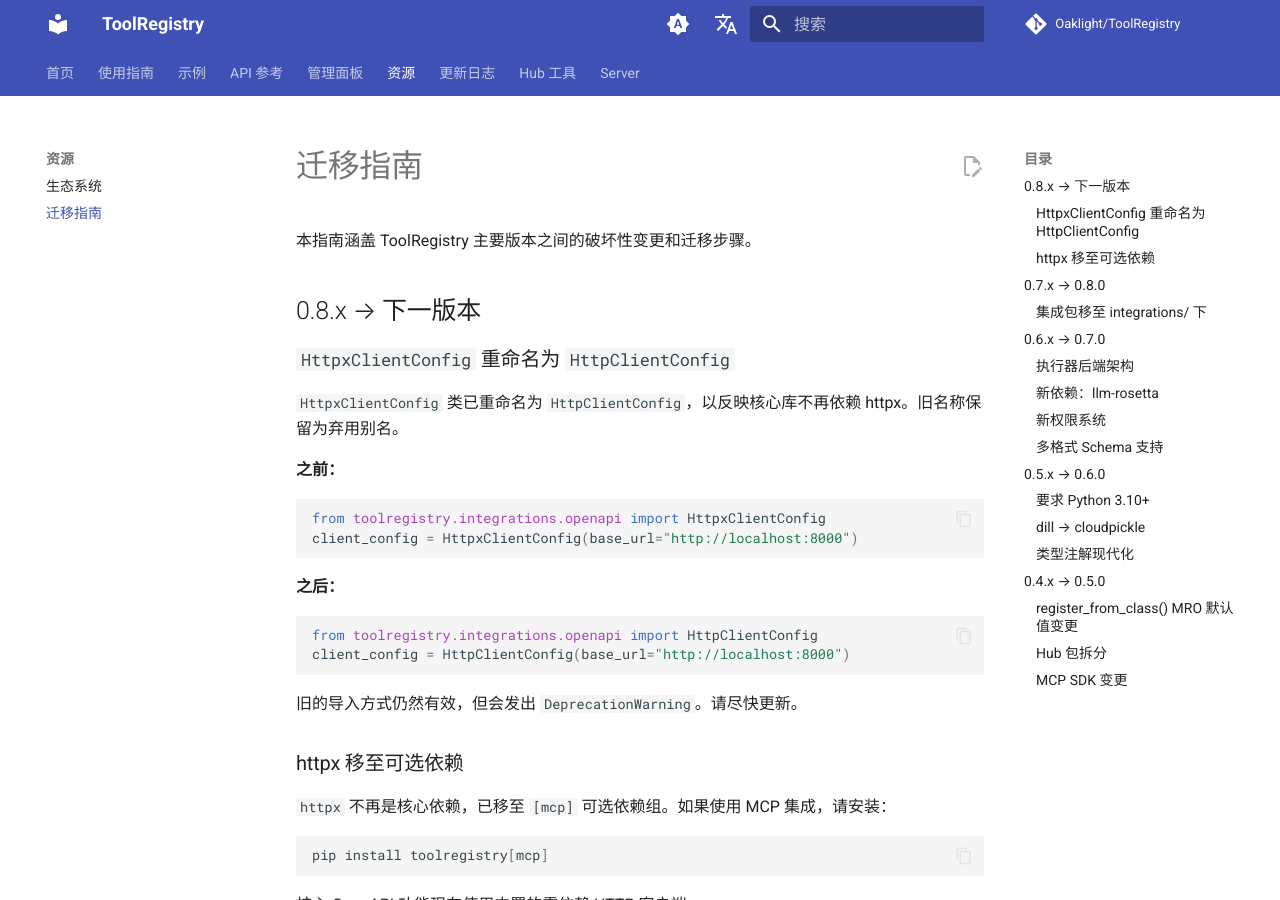
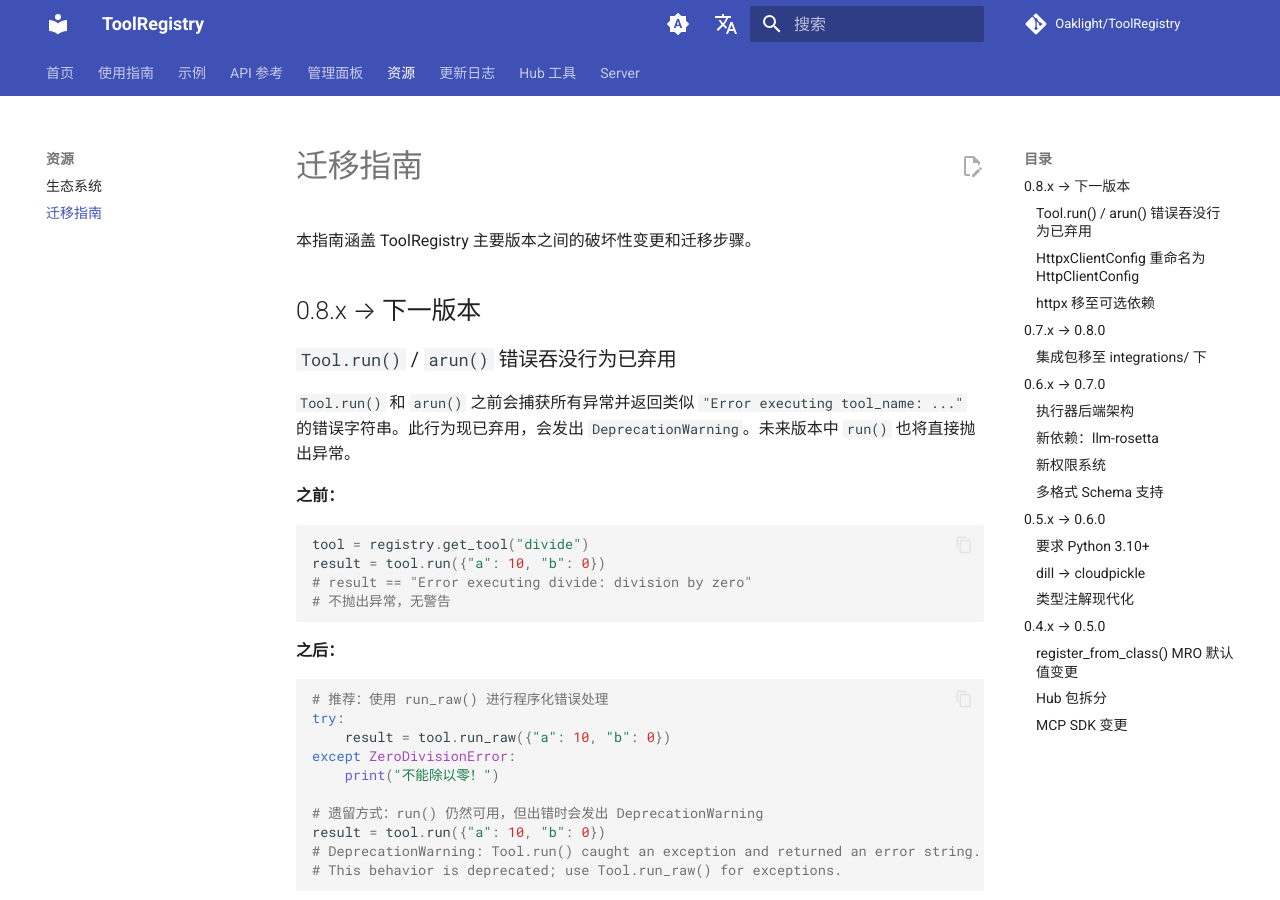
Before and after one commit to Oaklight/ToolRegistry, an MkDocs documentation site: the page built from docs/migration.md, in a window 1280 px wide and 900 px high. Built offline with MkDocs 1.6.1 and Material for MkDocs 9.7.7, drawn with Linux system fonts in a browser that asks for light colours; comment, search, counter and statistics services are not loaded.

Commit message:
docs: update for #129 (run_raw/arun_raw, TOOL_ERROR, structured error logging) and #128 (complex type tests)

````diff
--- a/docs/api/core/tool.md
+++ b/docs/api/core/tool.md
@@ -170,6 +170,34 @@
 )
 ```
 
+### 执行工具：`run_raw()` 与 `run()`
+
+`Tool` 类提供两组执行 API：
+
+- **`run_raw(parameters)` / `arun_raw(parameters)`** — 验证参数并执行工具。失败时直接抛出异常，允许程序化调用方捕获和处理错误。
+- **`run(parameters)` / `arun(parameters)`** *（已弃用的错误吞没行为）* — 委托给 `run_raw()`/`arun_raw()`，但会捕获异常并返回类似 `"Error executing tool_name: ..."` 的错误字符串。此行为会发出 `DeprecationWarning`；未来版本中 `run()` 也将直接抛出异常。
+
+```python
+from toolregistry import Tool
+
+def divide(a: float, b: float) -> float:
+    """Divide a by b."""
+    return a / b
+
+tool = Tool.from_function(divide)
+
+# 推荐：使用 run_raw() 进行程序化错误处理
+try:
+    result = tool.run_raw({"a": 10, "b": 0})
+except ZeroDivisionError:
+    print("不能除以零！")
+
+# 遗留方式：run() 捕获异常并返回错误字符串（已弃用）
+result = tool.run({"a": 10, "b": 0})
+# result == "Error executing divide: division by zero"
+# ^ 发出 DeprecationWarning
+```
+
 ## 参数模式格式
 
 Tool 类使用 JSON Schema 格式进行参数验证：
--- a/docs/migration.md
+++ b/docs/migration.md
@@ -3,6 +3,34 @@
 本指南涵盖 ToolRegistry 主要版本之间的破坏性变更和迁移步骤。
 
 ## 0.8.x → 下一版本
+
+### `Tool.run()` / `arun()` 错误吞没行为已弃用
+
+`Tool.run()` 和 `arun()` 之前会捕获所有异常并返回类似 `"Error executing tool_name: ..."` 的错误字符串。此行为现已弃用，会发出 `DeprecationWarning`。未来版本中 `run()` 也将直接抛出异常。
+
+**之前：**
+
+```python
+tool = registry.get_tool("divide")
+result = tool.run({"a": 10, "b": 0})
+# result == "Error executing divide: division by zero"
+# 不抛出异常，无警告
+```
+
+**之后：**
+
+```python
+# 推荐：使用 run_raw() 进行程序化错误处理
+try:
+    result = tool.run_raw({"a": 10, "b": 0})
+except ZeroDivisionError:
+    print("不能除以零！")
+
+# 遗留方式：run() 仍然可用，但出错时会发出 DeprecationWarning
+result = tool.run({"a": 10, "b": 0})
+# DeprecationWarning: Tool.run() caught an exception and returned an error string.
+# This behavior is deprecated; use Tool.run_raw() for exceptions.
+```
 
 ### `HttpxClientConfig` 重命名为 `HttpClientConfig`
 
````
Also changed, not shown: docs/admin/execution-logging.md (+3 -1 lines), docs/api/events.md (+3 -0 lines), docs/changelog.md (+17 -0 lines).
